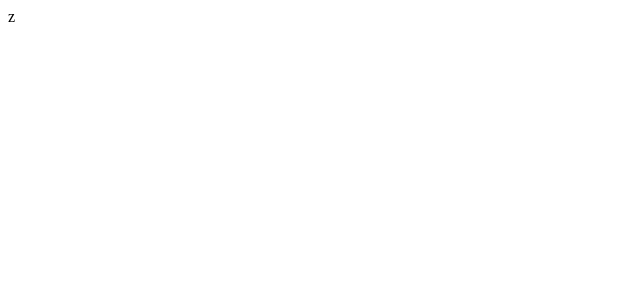
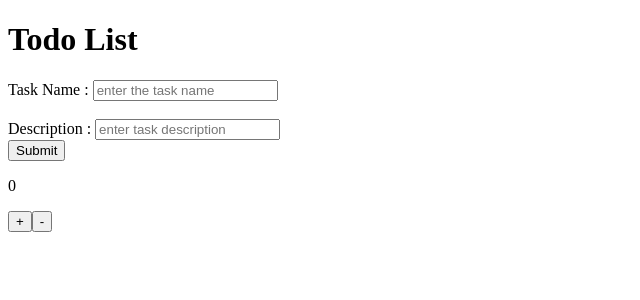
Before and after one commit to kavaskar786/code_practices, a React (Vite) app in the folder react_prac/react_huxn/: page / in a window 1280 px wide. Shown: the top 300 px of the page, without its empty margins (0-640 px from the left). Built offline with nearby package versions, Linux system fonts and the light colour scheme.

Commit message:
added few more changes

```diff
--- a/react_prac/react_huxn/src/App.jsx
+++ b/react_prac/react_huxn/src/App.jsx
@@ -2,8 +2,12 @@
 //   return <section>hello 😁😁</section>;
 // };
 
-import FetchFromApi from "./components/FetchFromApi";
-import JustTest from "./components/JustTest";
+import Counter from "./components/Counter";
+import Todo from "./components/Todo";
+// import LocalStore from "./components/LocalStore";
+
+// import FetchFromApi from "./components/FetchFromApi";
+// import JustTest from "./components/JustTest";
 
 // import Footer from "./components/Footer";
 // import Header from "./components/Header";
@@ -25,7 +29,10 @@ import JustTest from "./components/JustTest";
 function App() {
   return (
     <div>
-      <JustTest name="kavaskar" name2="likitha" />
+      <Todo />
+      <Counter />
+      {/* <LocalStore /> */}
+      {/* <JustTest name="kavaskar" name2="likitha" /> */}
       {/* <FetchFromApi /> */}
       {/* <Satus isLoggedIn={true} isAdmin />
       <Weather temperature={23} />
--- /dev/null
+++ b/react_prac/react_huxn/src/components/Counter.jsx
@@ -0,0 +1,19 @@
+import { useState } from "react";
+
+const Counter = () => {
+  const [count, setCount] = useState(0);
+  const handleClick = () => {
+    setCount(count + 1);
+  };
+  const handleDecBtn = () => {
+    setCount(count - 1);
+  };
+  return (
+    <div>
+      <p>{count}</p>
+      <button onClick={handleClick}>+</button>
+      <button onClick={handleDecBtn}>-</button>
+    </div>
+  );
+};
+export default Counter;
--- /dev/null
+++ b/react_prac/react_huxn/src/components/LocalStore.jsx
@@ -0,0 +1,27 @@
+import { useEffect, useState } from "react";
+
+const LocalStore = () => {
+  const [name, setName] = useState(() => {
+    const savedName = localStorage.getItem("name");
+    savedName ? JSON.parse(savedName) : "";
+  });
+  useEffect(() => localStorage.setItem("name", JSON.stringify(name)), [name]);
+
+  const handleChange = (event) => {
+    setName(event.target.value);
+  };
+  const handleClear = () => setName("");
+  return (
+    <div>
+      <p>hello {name}</p>
+      <input
+        type="text"
+        value={name}
+        onChange={handleChange}
+        placeholder="enter your name"
+      />
+      <button onClick={handleClear}>Clear name</button>
+    </div>
+  );
+};
+export default LocalStore;
--- /dev/null
+++ b/react_prac/react_huxn/src/components/Todo.jsx
@@ -0,0 +1,58 @@
+import { useState } from "react";
+
+const Todo = () => {
+  const [tasks, setTask] = useState([]);
+  const [taskName, setTaskName] = useState("");
+  const [taskDesc, setTaskDesc] = useState("");
+  const handleSubmit = (e) => {
+    e.preventDefault();
+    setTask([...tasks, { taskname: taskName, taskdesc: taskDesc }]);
+    setTaskName("");
+    setTaskDesc("");
+    console.log(tasks);
+  };
+
+  const handleChange = (e) => {
+    setTaskName(e.target.value);
+  };
+  const handleChange1 = (e) => {
+    setTaskDesc(e.target.value);
+  };
+  return (
+    <div>
+      <h1>Todo List</h1>
+      <form onSubmit={handleSubmit}>
+        <div className="">
+          <label htmlFor="taskname">Task Name : </label>
+          <input
+            type="text"
+            name="taskname"
+            onChange={handleChange}
+            value={taskName}
+            placeholder="enter the task name"
+          />
+        </div>
+        <br />
+        <div className="">
+          <label htmlFor="desc">Description : </label>
+          <input
+            type="text"
+            name="desc"
+            onChange={handleChange1}
+            value={taskDesc}
+            placeholder="enter task description"
+          />
+        </div>
+        <input type="submit" />
+      </form>
+      <div className="listtask">
+        <ul>
+          {tasks.map((item, index) => (
+            <li key={index}>{item.taskname}</li>
+          ))}
+        </ul>
+      </div>
+    </div>
+  );
+};
+export default Todo;
--- a/react_prac/react_huxn/src/main.jsx
+++ b/react_prac/react_huxn/src/main.jsx
@@ -2,4 +2,8 @@ import { StrictMode } from "react";
 import { createRoot } from "react-dom/client";
 import App from "./App.jsx";
 
-createRoot(document.getElementById("root")).render(<StrictMode>z</StrictMode>);
+createRoot(document.getElementById("root")).render(
+  <StrictMode>
+    <App />
+  </StrictMode>
+);
```
Also changed, not shown: react_prac/react_huxn/src/components/Profile.jsx (added, +41 -0 lines).
